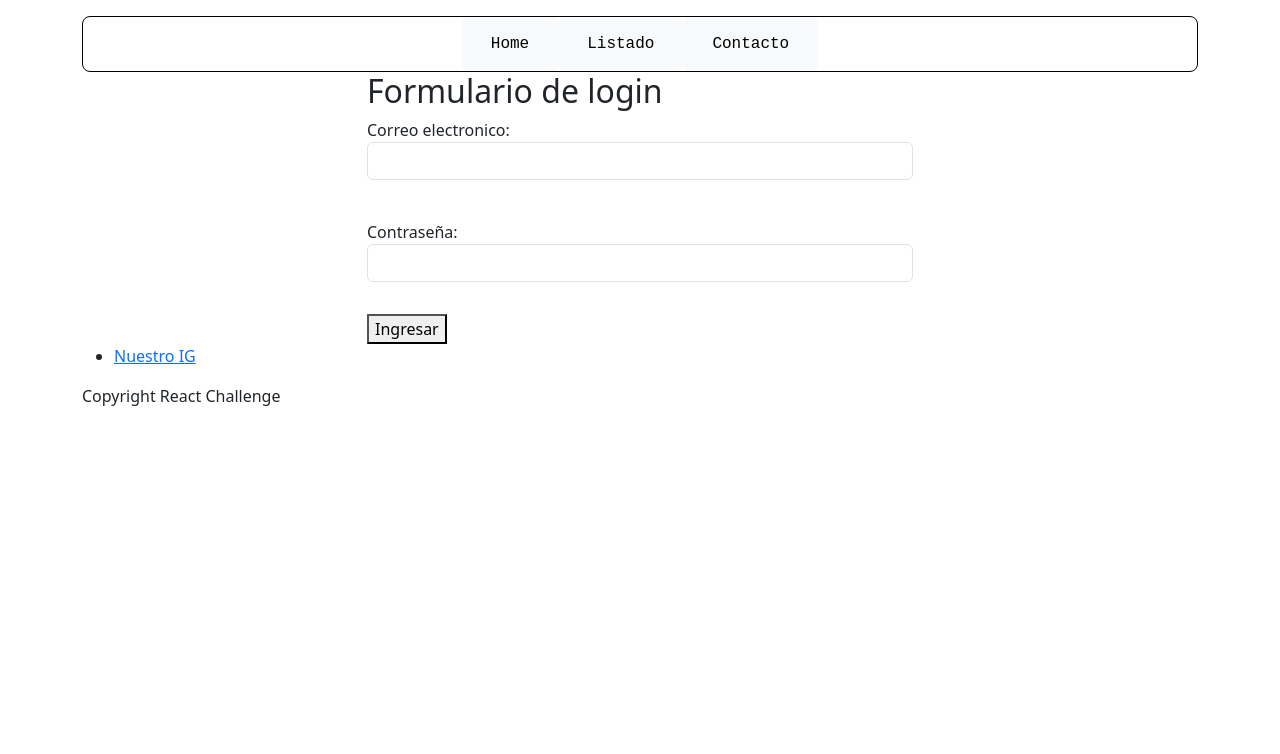
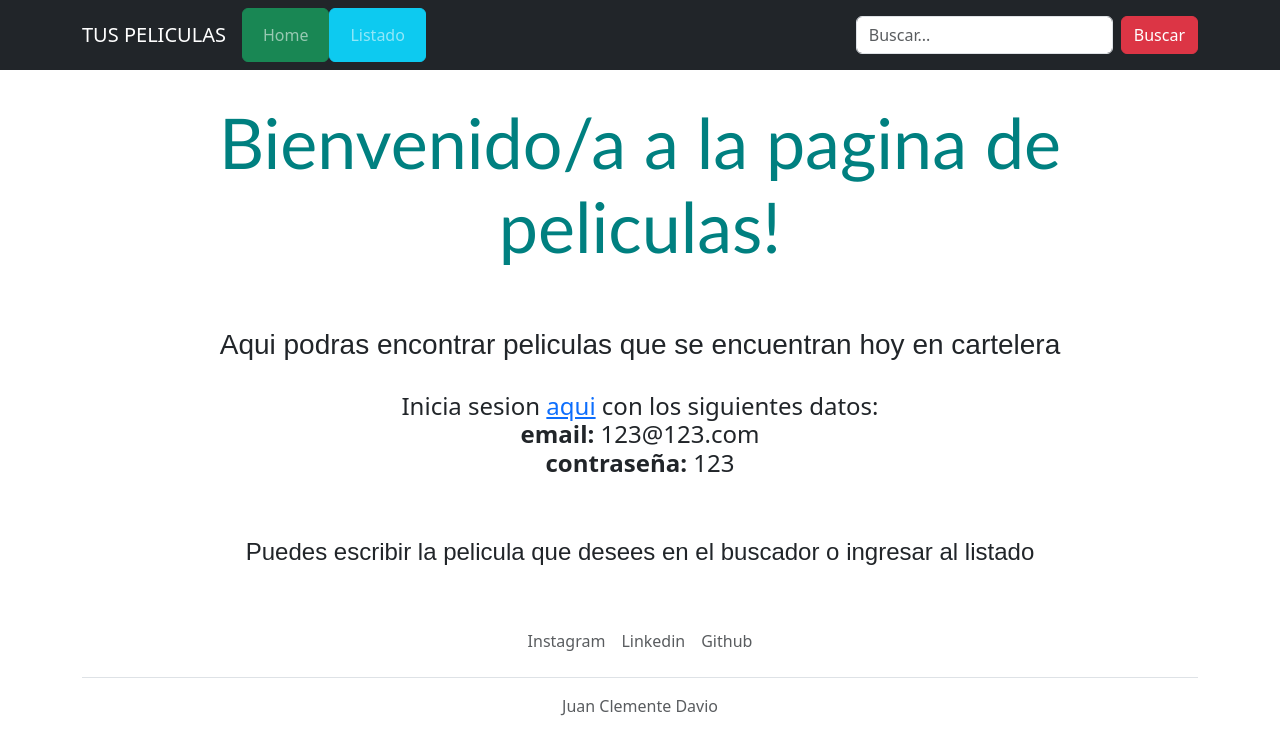
Before and after one commit to skatuperichu/movies-page-alchemy-challenge, a React (Create React App) app: page / in a window 1280 px wide. Shown: the top 754 px of the page. Built offline with nearby package versions, Linux system fonts and the light colour scheme.

Commit message:
Agregue Home Page

```diff
--- a/src/App.js
+++ b/src/App.js
@@ -7,24 +7,31 @@ import Listado from "./components/Listado";
 import Header from "./components/Header";
 import Footer from "./components/Footer";
 import Detalle from "./components/Detalle";
-
+import Resultados from "./components/Resultados";
+import Home from "./components/Home";
 //Styles
 import "bootstrap/dist/css/bootstrap.min.css";
 import "./styles/body.css";
-import Contacto from "./components/Contacto";
+import Buscador from "./components/Buscador";
 
 function App() {
   return (
-    <div className="container mt-3">
+    <>
+      <div>
         <Header />
+        <div className="body-container">
           <Routes>
-        <Route path="/" element={<Login />} />
+            <Route path="/" element={<Home />}></Route>
+            <Route path="/buscador" element={<Buscador />} />
+            <Route path="/login" element={<Login />} />
             <Route path="/listado" element={<Listado />} />
             <Route path="/detalle" element={<Detalle />} />
-        <Route path="/contacto" element={<Contacto />} />
+            <Route path="/resultados" element={<Resultados />} />
           </Routes>
+        </div>
         <Footer />
       </div>
+    </>
   );
 }
 
--- /dev/null
+++ b/src/components/Buscador.js
@@ -0,0 +1,46 @@
+import swal from "@sweetalert/with-react";
+import { useNavigate, Link } from "react-router-dom";
+
+function Buscador() {
+  let token = sessionStorage.getItem("token") || null;
+  const navigate = useNavigate();
+
+  const submitHandler = (e) => {
+    e.preventDefault();
+    const keyword = e.currentTarget.keyword.value.trim();
+
+    if (!token) {
+      swal(
+        <div>
+          <h3>Debes inicar sesión para ver las películas</h3>
+        </div>
+      );
+    }
+
+    if (keyword.length === 0 && token) {
+      swal(<h5>Tienes que escribir una palabra clave</h5>);
+      return;
+    }
+  }; /*esto me retorna el input completo. currenTarget es el formulario
+  como tal, y como estoy en un formulario yo puedo acceder a sus inputs a traves de su atributo "name"
+   que es "keyword", esto lo escribi en <input>. value captura lo que se escriba.
+   trim() es un metodo que remueve los espacios que hay antes o despues de un string. Esto me sirve para que
+   cobre el swal no considere strings a espacios en blanco*/
+  return (
+    <form className="d-flex align-items-center" onSubmit={submitHandler}>
+      <label className="form-label mb-0 mx-2 ">
+        <input
+          type="text"
+          className="form-control"
+          name="keyword"
+          placeholder="Buscar..."
+        ></input>
+      </label>
+      <button type="submit" className="btn btn-danger ml-2">
+        Buscar
+      </button>
+    </form>
+  );
+}
+
+export default Buscador;
--- a/src/components/Contacto.js
+++ /dev/null
@@ -1,29 +0,0 @@
-import { Navigate } from "react-router-dom";
-
-function Contacto() {
-  let token = sessionStorage.getItem("token");
-  return (
-    <>
-      {!token && <Navigate to="/" />}
-      <aside>
-        <ul>
-          <li>
-            <a
-              href="https://www.linkedin.com/in/juan-clemente-davio-a1262518a/"
-              rel="noopener noreferrer"
-            >
-              Linkedin
-            </a>
-          </li>
-          <li>
-            <a href="https://github.com/skatuperichu" rel="noopener noreferrer">
-              GitHub
-            </a>
-          </li>
-        </ul>
-      </aside>
-    </>
-  );
-}
-
-export default Contacto;
--- a/src/components/Detalle.js
+++ b/src/components/Detalle.js
@@ -2,6 +2,7 @@ import { Link, Navigate } from "react-router-dom";
 import { useEffect, useState } from "react";
 import axios from "axios";
 import swal from "@sweetalert/with-react";
+import "../styles/body.css";
 
 function Detalle() {
   let token = sessionStorage.getItem("token");
@@ -35,8 +36,10 @@ function Detalle() {
     <>
       {!token && <Navigate to="/" />}
       {!movie && ( // condicional para: si no tengo movie, mostra el spinner (que es el cosito de Cargando.. de bootstrap)
-        <div class="spinner-border text-warning" role="status">
-          <span class="sr-only">Loading...</span>
+        <div className="spinner-container">
+          <div class="spinner-border text-warning " role="status">
+            <span class="sr-only">Loading...</span>
+          </div>
         </div>
       )}
       {movie && ( //en este caso utilizo un condicional. como el state comienza null, si tengo movie mostrame todo lo siguiente. es una accion asincronica.
@@ -46,8 +49,8 @@ function Detalle() {
             <div className="col-md-4">
               <img
                 src={`https://image.tmdb.org/t/p/w500/${movie.poster_path}`}
-                className="card-img-top"
-                alt="..."
+                className="img-thumbnail"
+                alt="movie"
               />
             </div>
             <div className="col-md-8">
@@ -67,13 +70,18 @@ function Detalle() {
                 <li>
                   <h>
                     <b>Géneros: </b>
+                    <ul>
+                      {movie.genres.map((oneGenre) => (
+                        <li key={oneGenre.id}>{oneGenre.name}</li>
+                      ))}
+                    </ul>
                   </h>
                 </li>
                 <hr />
                 <li>
                   <p>
                     <i>
-                      Para más información ingresa{" "}
+                      Para más información ingresa
                       <Link to={`${movie.homepage}`}>aquí</Link>
                     </i>
                   </p>
--- a/src/components/Footer.js
+++ b/src/components/Footer.js
@@ -1,22 +1,39 @@
 function Footer() {
   return (
-    <footer>
-      <div>
-        <ul>
-          <li>
+    <div className="container">
+      <footer className="py-3 my4">
+        <ul className="nav justify-content-center border-bottom pb-3 mb-3">
+          <li className="nav-item">
             <a
-              href="http://www.instagram.com"
+              href="https://www.instagram.com/clemendavio/"
+              className="nav-link px-2 text-muted"
               rel="noopener noreferrer" /*esto es para hacer referencias a enlaces externos a mi pag web.*/
             >
-              Nuestro IG
+              Instagram
+            </a>
+          </li>
+          <li className="nav-item">
+            <a
+              href="https://www.linkedin.com/in/juan-clemente-davio-a1262518a/"
+              className="nav-link px-2 text-muted"
+              rel="noopener noreferrer"
+            >
+              Linkedin
+            </a>
+          </li>
+          <li className="nav-item">
+            <a
+              href="https://github.com/skatuperichu/movies-page-alkemy-challenge"
+              className="nav-link px-2 text-muted"
+              rel="noopener noreferrer"
+            >
+              Github
             </a>
           </li>
         </ul>
-      </div>
-      <div>
-        <p>Copyright React Challenge</p>
-      </div>
-    </footer>
+        <p className="text-center text-muted">Juan Clemente Davio</p>
+      </footer>
+    </div>
   );
 }
 
--- a/src/components/Header.js
+++ b/src/components/Header.js
@@ -1,33 +1,49 @@
 //Libraries
 import { Link } from "react-router-dom";
+import swal from "sweetalert";
+//Components
+import Buscador from "./Buscador";
 
 function Header() {
   return (
     <header>
-      <nav>
-        <ul className="nav justify-content-center my-ul">
-          <li className="nav-item li-nav-item">
-            <button type="button" className="btn btn-light">
-              <Link className="nav-link active" aria-current="page" to="/">
+      <nav className="navbar navbar-expand-lg navbar-dark bg-dark">
+        <div className="container">
+          <Link className="navbar-brand" to="/">
+            TUS PELICULAS
+          </Link>
+          <button
+            className="navbar-toggler"
+            type="button"
+            data-bs-toggle="collapse"
+            data-bs-target="#navbarNav"
+            aria-controls="navbarNav"
+            aria-expanded="false"
+            aria-label="Toggle navigation"
+          >
+            <span className="navbar-toggler-icon"></span>
+          </button>
+
+          <div className="collapse navbar-collapse" id="navbarNav">
+            <ul className="navbar-nav">
+              <li className="nav-item">
+                <button type="button" className="btn btn-success">
+                  <Link className="nav-link" to="/">
                     Home
                   </Link>
                 </button>
               </li>
-          <li className="nav-item li-nav-item">
-            <button type="button" className="btn btn-light">
+              <li className="nav-item">
+                <button type="button" className="btn btn-info">
                   <Link className="nav-link" to="/listado">
                     Listado
                   </Link>
                 </button>
               </li>
-          <li className="nav-item li-nav-item">
-            <button type="button" className="btn btn-light">
-              <Link className="nav-link" to="/contacto">
-                Contacto
-              </Link>
-            </button>
-          </li>
             </ul>
+          </div>
+          <Buscador />
+        </div>
       </nav>
     </header>
   );
--- /dev/null
+++ b/src/components/Home.js
@@ -0,0 +1,32 @@
+import { Link } from "react-router-dom";
+import "../styles/body.css";
+function Home() {
+  return (
+    <>
+      <section className="container">
+        <div>
+          <h2 className="home-text1">Bienvenido/a a la pagina de peliculas!</h2>
+        </div>
+        <div>
+          <h3 className="home-text2">
+            Aqui podras encontrar peliculas que se encuentran hoy en cartelera
+          </h3>
+          <h4 className="home-text3">
+            Inicia sesion <Link to="/login">aqui</Link> con los siguientes
+            datos:
+            <h4>
+              <b>email:</b> 123@123.com <br />
+              <b>contraseña:</b> 123
+            </h4>
+          </h4>
+          <h4 className="home-text2">
+            Puedes escribir la pelicula que desees en el buscador o ingresar al
+            listado
+          </h4>
+        </div>
+      </section>
+    </>
+  );
+}
+
+export default Home;
--- a/src/components/Login.js
+++ b/src/components/Login.js
@@ -4,7 +4,7 @@ import { useNavigate, Navigate } from "react-router-dom";
 
 function Login() {
   const navigate = useNavigate(); //como es un Hook lo guardo en una variable
-  console.log(navigate);
+
   const submitHandler = (e) => {
     e.preventDefault(); //el metodo preventDeafult evita que se refresque la pagina cdo se haga click en el form
 
@@ -58,7 +58,7 @@ function Login() {
     <>
       <div className="row">
         <div className="col-6 offset-3">
-          <h2>Formulario de login</h2>
+          <h3>Iniciar sesión</h3>
           <form onSubmit={submitHandler}>
             <label className="form-label d-block mt-2">
               <span>Correo electronico:</span> <br />
@@ -74,7 +74,9 @@ function Login() {
               ></input>
             </label>
             <br />
-            <button type="submit">Ingresar</button>
+            <button type="submit" className="btn btn-dark">
+              Ingresar
+            </button>
           </form>
         </div>
       </div>
--- /dev/null
+++ b/src/components/Resultados.js
@@ -0,0 +1,5 @@
+function Resultados() {
+  return <h2>Seccion de resultados</h2>;
+}
+
+export default Resultados;
--- a/src/index.js
+++ b/src/index.js
@@ -1,5 +1,5 @@
 import React from "react";
-import ReactDOM from "react-dom/client";
+import ReactDOM from "react-dom";
 import App from "./App";
 import { BrowserRouter } from "react-router-dom";
 
--- a/src/styles/body.css
+++ b/src/styles/body.css
@@ -1,4 +1,4 @@
-.li-nav-item {
+/*.li-nav-item {
   font-family: "Courier New", Courier, monospace;
 }
 
@@ -9,4 +9,33 @@
 
 .nav-link {
   color: black;
+}*/
+
+.body-container {
+  padding-bottom: 30px;
 }
+
+.spinner-container {
+  position: fixed;
+  top: 50%;
+  left: 50%;
+  transform: translate(-50%, -50%);
+}
+
+.home-text1 {
+  font-family: "Gill Sans", "Gill Sans MT", Calibri, "Trebuchet MS", sans-serif;
+  color: teal;
+  font-size: 70px;
+  text-align: center;
+  margin-top: 30px;
+}
+
+.home-text2 {
+  font-family: Arial, Helvetica, sans-serif;
+  text-align: center;
+  margin-top: 60px;
+}
+.home-text3 {
+  margin-top: 30px;
+  text-align: center;
+}
```
Lines whose indentation alone changed are shown as unchanged.
